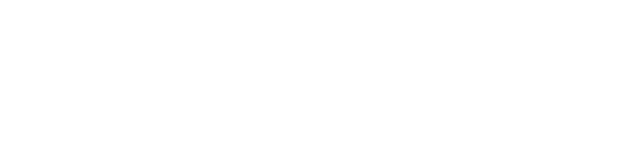
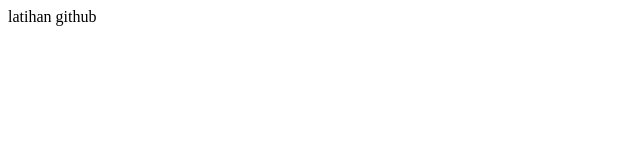
Before and after one commit to syahrulafandi/html, a plain HTML site: page index.html in a window 1280 px wide. Shown: the whole page, without its empty margins (0-640 px from the left). Drawn offline with Linux system fonts and the light colour scheme.

Commit message:
versi1.1
ada tambahan

```diff
--- a/index.html
+++ b/index.html
@@ -5,5 +5,7 @@
     <meta name="viewport" content="width=device-width, initial-scale=1.0" />
     <title>Latihan github</title>
   </head>
-  <body></body>
+  <body>
+    <div>latihan github</div>
+  </body>
 </html>
```
